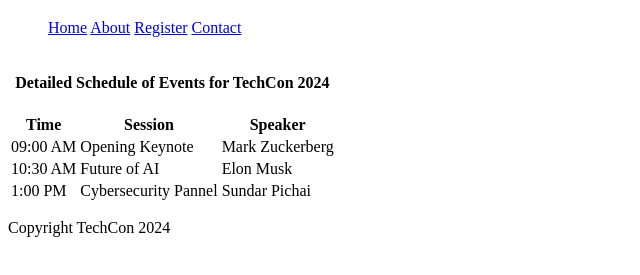
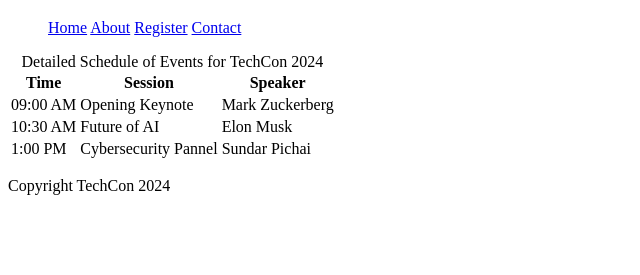
Before and after one commit to Elvisohene/TechCon_HTML, a plain HTML site: page techcon_website/schedule.html in a window 1280 px wide. Shown: the part 61-336 px from the top of the page, without its empty margins (0-640 px from the left). Drawn offline with Linux system fonts and the light colour scheme.

Commit message:
Update schedule.html

```diff
--- a/techcon_website/schedule.html
+++ b/techcon_website/schedule.html
@@ -19,7 +19,7 @@
 </nav>
 <main>
   <table>
-    <caption><h4>Detailed Schedule of Events for TechCon 2024</h4></caption>
+    <caption>Detailed Schedule of Events for TechCon 2024</caption>
     <thead>
       <tr>
         <th scope="col">Time</th>
```
